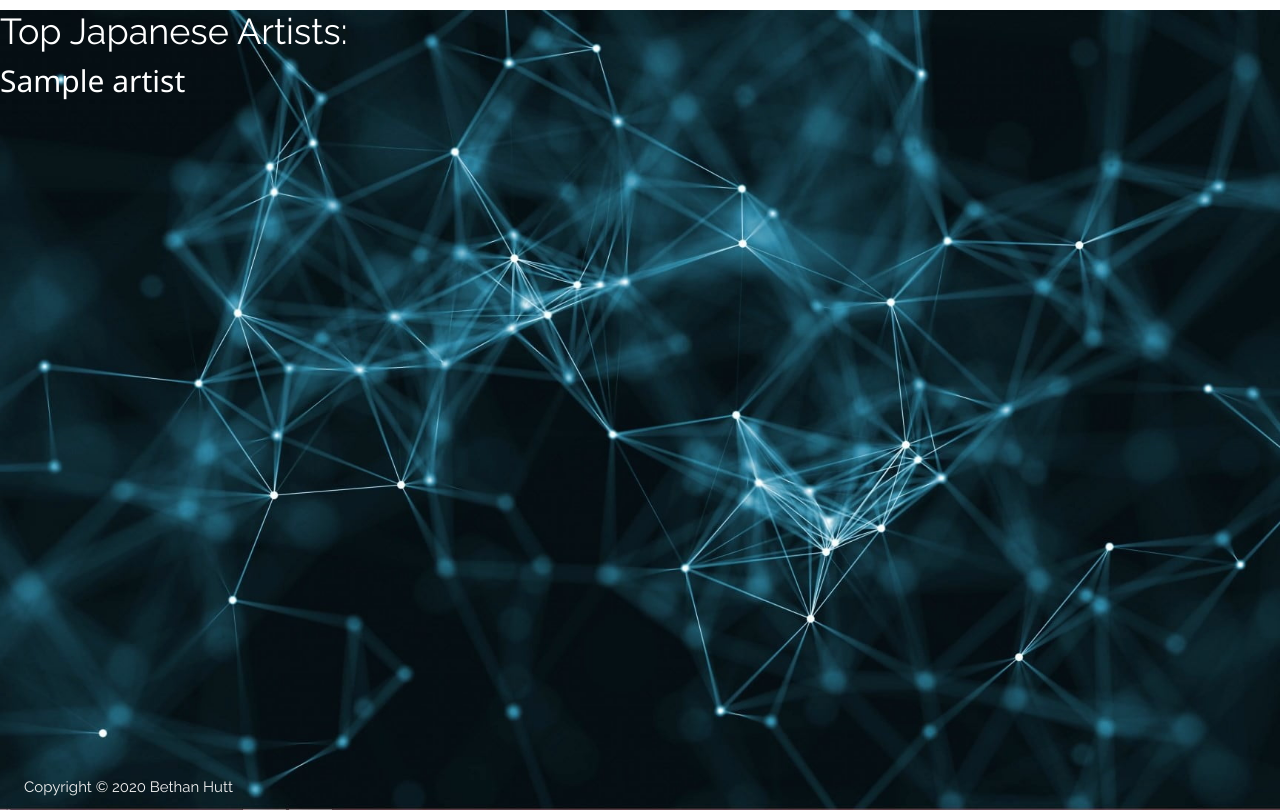
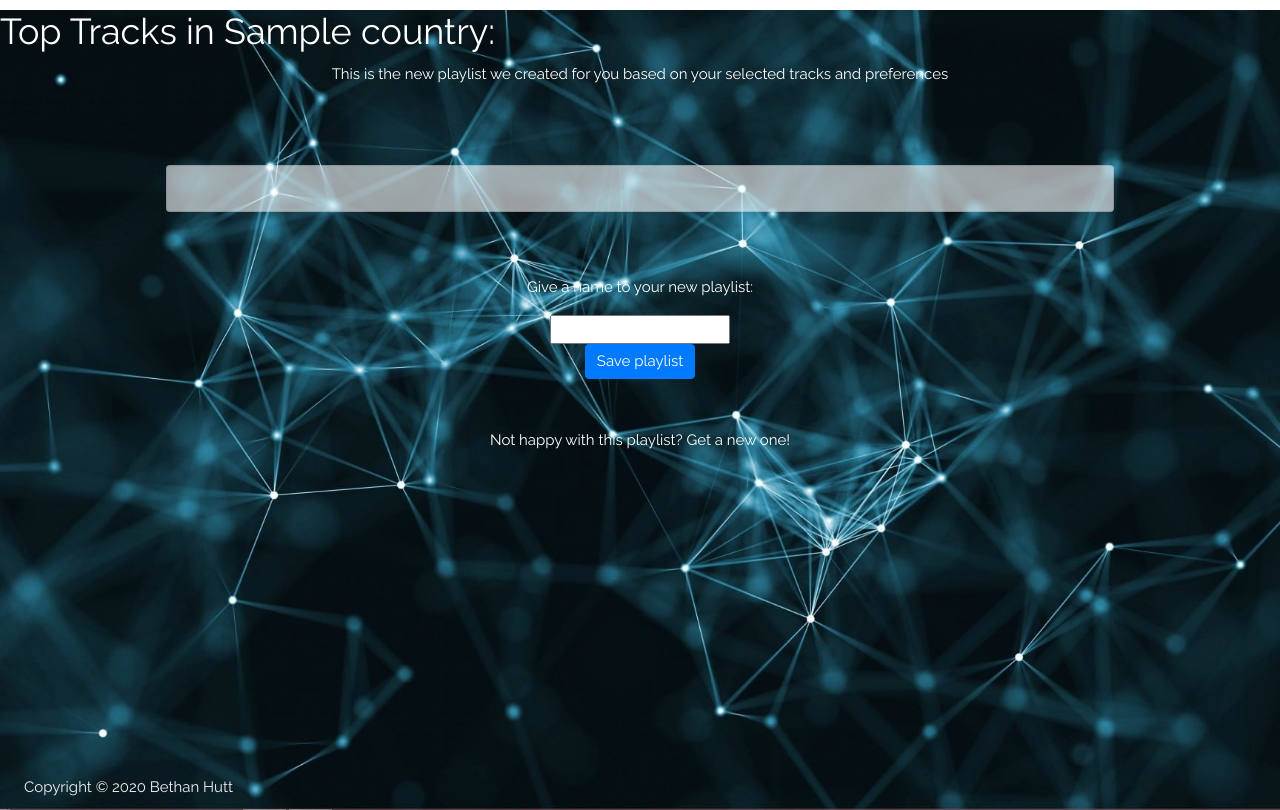
Before and after one commit to bethanHutt/SpotifyLanguageRecs, a Flask app: template app/templates/get_tracks.html in a window 1280 px wide. Run offline with Flask 2, Linux system fonts and the light colour scheme; the template is opened without the code that fills it: most values are stand-ins (such as "Sample title", 1, 10 or a date in 2020); some libraries are stand-ins or nearby versions.

Commit message:
working on get tracks

```diff
--- a/app/app.py
+++ b/app/app.py
@@ -54,17 +54,24 @@
         chosen_country = form.country.data
         country_code = countries.get(chosen_country)
 
-        return redirect(url_for('get_tracks', country=country_code))
+        return redirect(url_for(
+            'get_tracks',
+            country_code=country_code,
+            country=chosen_country))
 
     return render_template('home.html', form=form)
 
 
-@ app.route('/get_tracks/<string:country>')
-def get_tracks(country):
+@ app.route('/get_tracks/<string:country_code>')
+def get_tracks(country_code):
+    country = request.args.get('country')
+    artists = list(set(get_artists(country_code=country_code).values()))
 
-    artists = list(set(get_artists(country_code=country).values()))
-
-    return render_template('get_tracks.html', artists=artists, title='Tracks')
+    return render_template(
+        'get_tracks.html',
+        artists=artists,
+        country=country,
+        title='Tracks')
 
 
 if __name__ == '__main__':
--- a/app/templates/get_tracks.html
+++ b/app/templates/get_tracks.html
@@ -1,7 +1,54 @@
 {% extends "layout.html" %}
 {% block content %}
-    <h1>Top Japanese Artists:</h1>
-    {% for artist in artists %}
-        <h2>{{ artist }}</h2>
-    {% endfor %}
+
+    <h1>Top Tracks in {{ country }}:</h1>
+
+    <body class="text-break">
+        <div class="container text-center">
+            <p>This is the new playlist we created for you based on your selected tracks and preferences</p>
+        </div>
+
+        <ul class="list-group w3-content w3-container w3-padding-64" id="portfolio"">
+            {% for artist in artists %}
+                <li class="list-group-item list-group-item d-flex justify-content-between align-items-center track w3-opacity"
+                    value="{{ track_id }}">
+                    <span>{{ artist }}</span>
+<!--                     <div>
+                        <img src="{{ track_image_url }}" style="max-width: 47px;" alt="">
+                    </div> -->
+                </li>
+            {% endfor %}
+        </ul>
+
+        <div>
+            <p class="text-center text-white">Give a name to your new playlist:</p>
+        </div>
+
+        <div class="text-center"
+             style="text-align: center;margin: 17px 20% 50px;">
+            <form action="/save-playlist" method="POST">
+                <div class="text-center">
+                    <input type="text" id="playlist_name_input" name="playlist_name" value="">
+                </div>
+                <button class="btn btn-primary" id="save-playlist-btn" type="submit">
+                    Save playlist
+                </button>
+            </form>
+        </div>
+
+
+        <div>
+            <form action="/refresh" method="post">
+                <p class="text-center text-white not-happy">
+                    Not happy with this playlist?
+                    <span>
+                    <a href="/refresh">
+                        Get a new one!
+                    </a>
+                </span>
+                </p>
+            </form>
+        </div>
+    </body>
+
 {% endblock content %}
```
